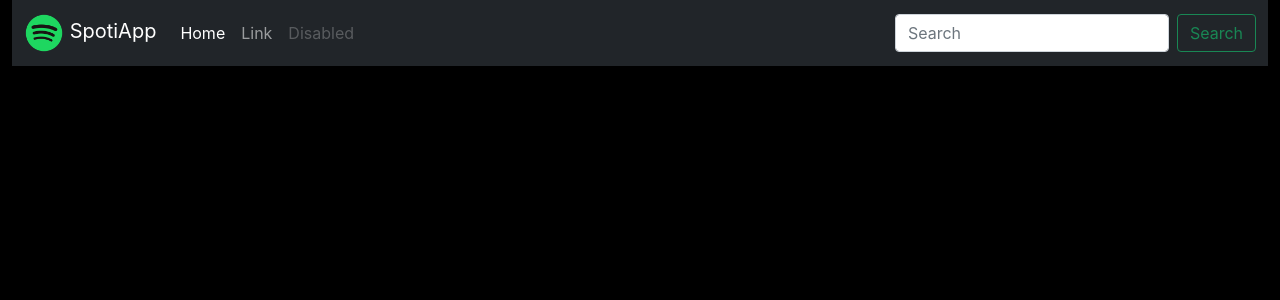
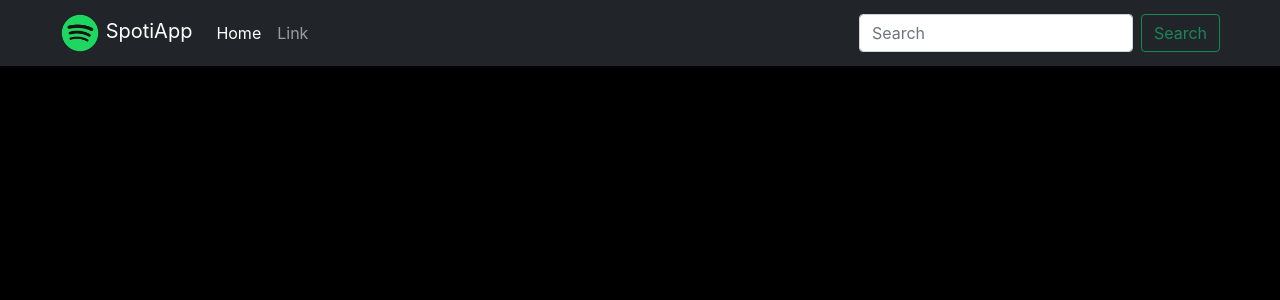
Before and after one commit to sbs001/SpotiApp-React-TS, a React (Create React App) app: page / in a window 1280 px wide. Shown: the top 300 px of the page. Built offline with nearby package versions, Linux system fonts and the light colour scheme.

Commit message:
refactor actions

```diff
--- a/src/App.tsx
+++ b/src/App.tsx
@@ -5,7 +5,7 @@
 
 function App() {
   return (
-    <div className="container-fluid">
+    <div>
       <Nav />
       <Home />
     </div>
--- a/src/Components/Home/Home.tsx
+++ b/src/Components/Home/Home.tsx
@@ -5,7 +5,6 @@
   return (
     <div className="row row-cols-1 row-cols-md-3 g-4">
       <div className="col">
-
       </div>
     </div>
   )
--- a/src/Components/Nav/Nav.tsx
+++ b/src/Components/Nav/Nav.tsx
@@ -4,7 +4,7 @@
 export default function Nav(): JSX.Element {
 
   return (
-    <nav className="navbar navbar-expand-lg navbar-dark bg-dark pl-5">
+    <nav className="navbar navbar-expand-lg navbar-dark bg-dark px-5">
       <div className="container-fluid">
         <a className="navbar-brand" href="#">
           <img src={logo} alt="" width="40" height="40"/>
@@ -24,10 +24,6 @@
             <li className="nav-item">
               <a className="nav-link" href="#">Link</a>
             </li>
-            <li className="nav-item">
-              <a className="nav-link disabled" href="#" aria-disabled="true">Disabled</a>
-            </li>
-
           </ul>
 
           <form className="d-flex">
--- /dev/null
+++ b/src/redux/actions/index.ts
@@ -0,0 +1 @@
+export const a =() =>{}
--- a/tsconfig.json
+++ b/tsconfig.json
@@ -16,7 +16,7 @@
     "module": "esnext",
     "moduleResolution": "node",
     "resolveJsonModule": true,
-    "isolatedModules": false,
+    "isolatedModules": true,
     "noEmit": true,
     "jsx": "react-jsx"
   },
```
Also changed, not shown: src/redux/actions/actions.ts (deleted).
